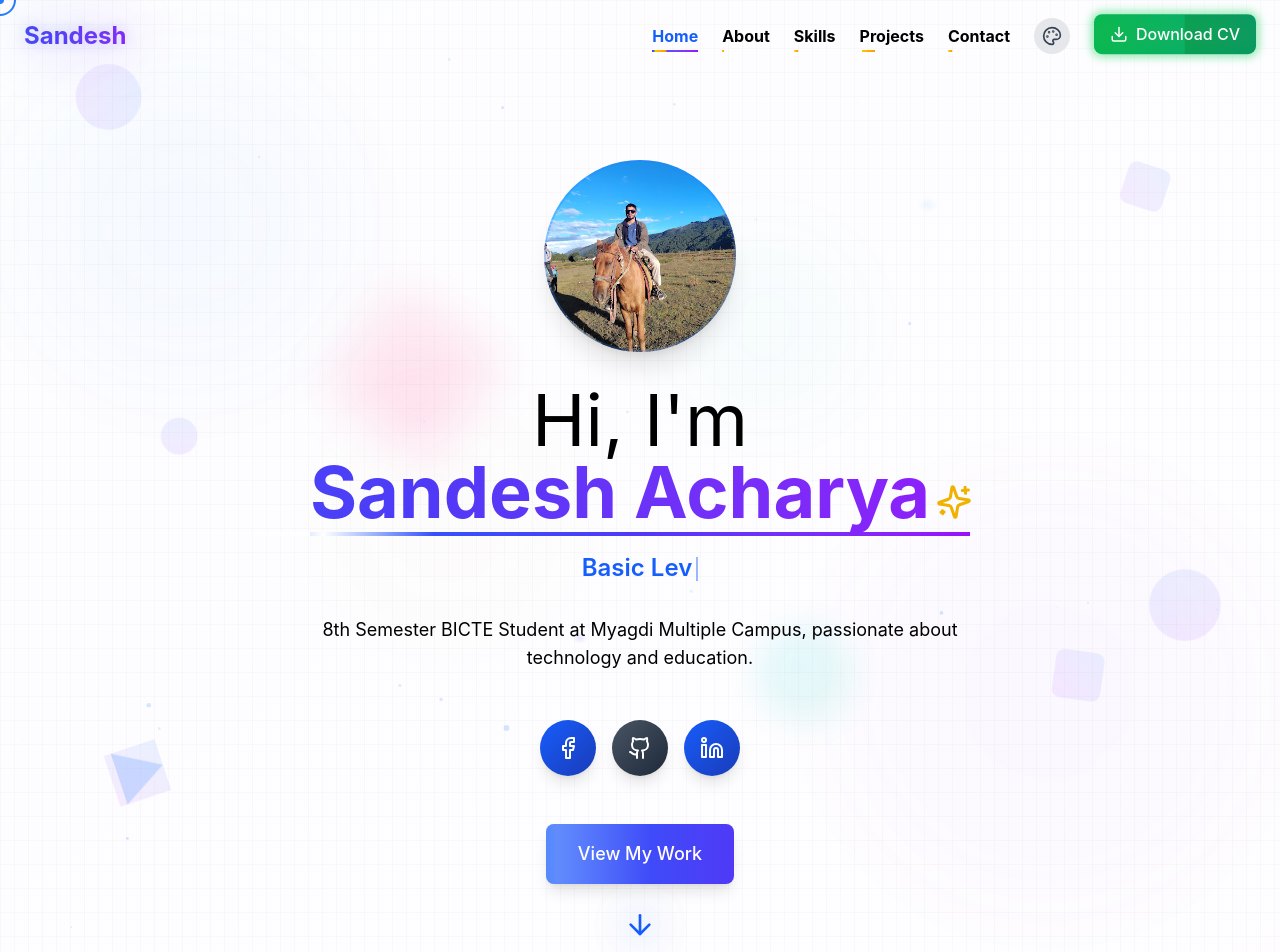
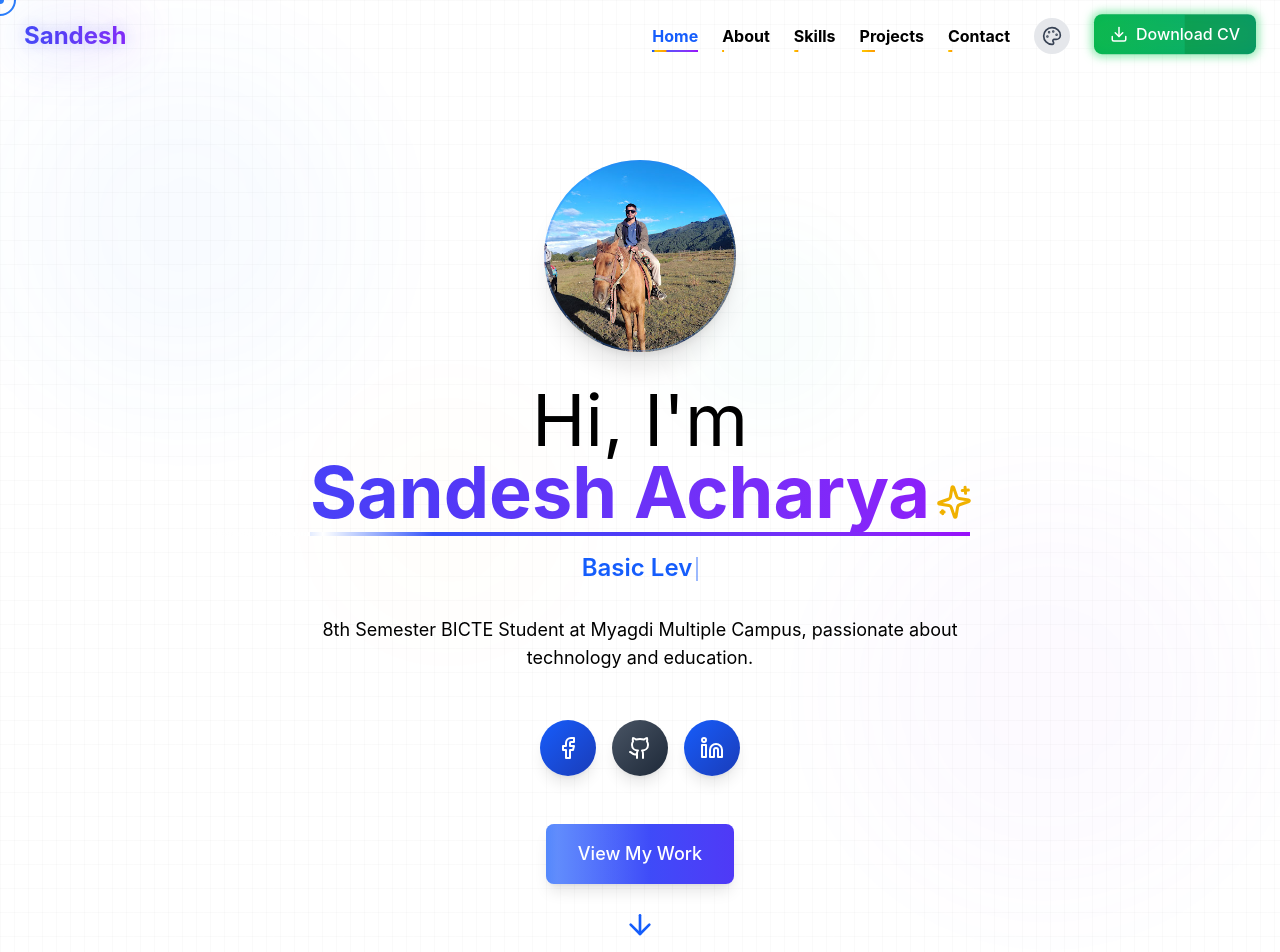
Before and after one commit to sandeshacharya2/sandesh2, a React (Vite) app: page / in a window 1280 px wide. Shown: the top 952 px of the page. Built offline with nearby package versions, Linux system fonts and the light colour scheme.

Commit message:
Optimize Hero component for mobile performance
Removed heavy particle and shape components for mobile optimization and adjusted animations to enhance performance on mobile devices.

```diff
--- a/src/app/components/Hero.tsx
+++ b/src/app/components/Hero.tsx
@@ -1,8 +1,6 @@
 import { useState, useEffect } from 'react';
 import { Github, Linkedin, ArrowDown, Sparkles, Facebook } from 'lucide-react';
 import { motion } from 'motion/react';
-import { ParticlesBackground } from '@/app/components/ParticlesBackground';
-import { FloatingShapes } from '@/app/components/FloatingShapes';
 import { TypingAnimation } from '@/app/components/TypingAnimation';
 import { ImageWithFallback } from '@/app/components/figma/ImageWithFallback';
 
@@ -29,18 +27,12 @@ export function Hero() {
   };
 
   return (
-    // FIX 1: Use 100dvh (dynamic viewport height) to prevent mobile browser address bar from causing layout jumps and animation restarts
+    // FIX 1: 100dvh prevents mobile browser address bar from causing layout jumps and animation restarts
     <section id="hero" className="min-h-[100dvh] flex items-center justify-center pt-20 relative overflow-hidden bg-theme">
 
-      {/* FIX 2: Completely unmount heavy particle/shape components on mobile to save GPU */}
-      {!isMobile && (
-        <>
-          <ParticlesBackground />
-          <FloatingShapes />
-        </>
-      )}
+      {/* FIX 2: Completely removed ParticlesBackground and FloatingShapes to stop mobile GPU hanging */}
 
-      {/* Enhanced animated background elements - Disabled on mobile */}
+      {/* Background elements - ONLY rendered on desktop */}
       {!isMobile && (
         <>
           <motion.div
@@ -63,74 +55,23 @@ export function Hero() {
             transition={{ duration: 12, repeat: Infinity, ease: 'linear' }}
             className="absolute bottom-1/3 left-1/4 w-64 h-64 bg-amber-400/10 dark:bg-amber-500/5 rounded-full blur-2xl"
           />
-          <motion.div
-            animate={{ x: [-50, 50, -50], y: [20, -20, 20], rotate: [0, 180, 360] }}
-            transition={{ duration: 10, repeat: Infinity, ease: 'easeInOut' }}
-            className="absolute top-1/3 left-1/4 w-32 h-32 bg-gradient-to-br from-pink-400/20 to-rose-500/10 dark:from-pink-500/10 dark:to-rose-600/10 rounded-lg blur-xl"
-          />
-          <motion.div
-            animate={{ scale: [1, 1.3, 1], opacity: [0.4, 0.1, 0.4] }}
-            transition={{ duration: 6, repeat: Infinity, repeatDelay: 2 }}
-            className="absolute bottom-1/4 right-1/3 w-24 h-24 bg-gradient-to-br from-cyan-400/30 to-emerald-500/20 dark:from-cyan-500/15 dark:to-emerald-600/15 rounded-full blur-lg"
-          />
         </>
       )}
 
-      {/* Animated grid background (Lightweight, kept on mobile but simplified) */}
-      <div className="absolute inset-0 bg-[linear-gradient(to_right,#8080800a_1px,transparent_1px),linear-gradient(to_bottom,#8080800a_1px,transparent_1px)] bg-[size:14px_24px]">
-        <motion.div
-          animate={isMobile ? {} : { opacity: [0.1, 0.3, 0.1] }}
-          transition={{ duration: 4, repeat: Infinity }}
-          className="absolute inset-0 bg-gradient-to-br from-blue-500/5 to-purple-600/5"
-        />
-      </div>
-
-      {/* Floating orbs with path animation - Disabled on mobile */}
-      {!isMobile && (
-        <motion.div
-          animate={{ pathLength: [0, 1], opacity: [0, 1, 0] }}
-          transition={{ duration: 8, repeat: Infinity, ease: 'easeInOut' }}
-          className="absolute top-0 left-0 w-full h-full pointer-events-none"
-          style={{
-            maskImage: 'radial-gradient(circle, white 10%, transparent 70%)',
-            WebkitMaskImage: 'radial-gradient(circle, white 10%, transparent 70%)'
-          }}
-        >
-          <svg className="w-full h-full" viewBox="0 0 1000 1000" preserveAspectRatio="none">
-            <motion.circle
-              cx="200" cy="300" r="8" fill="url(#blueOrb)"
-              animate={{ cx: [200, 800, 200], cy: [300, 200, 300] }}
-              transition={{ duration: 15, repeat: Infinity, ease: 'linear' }}
-            />
-            <motion.circle
-              cx="700" cy="600" r="6" fill="url(#purpleOrb)"
-              animate={{ cx: [700, 300, 700], cy: [600, 700, 600] }}
-              transition={{ duration: 18, repeat: Infinity, ease: 'linear', delay: 1 }}
-            />
-            <defs>
-              <radialGradient id="blueOrb" cx="50%" cy="50%" r="50%" fx="50%" fy="50%">
-                <stop offset="0%" stopColor="#3b82f6" stopOpacity="0.8"/>
-                <stop offset="100%" stopColor="#3b82f6" stopOpacity="0"/>
-              </radialGradient>
-              <radialGradient id="purpleOrb" cx="50%" cy="50%" r="50%" fx="50%" fy="50%">
-                <stop offset="0%" stopColor="#8b5cf6" stopOpacity="0.7"/>
-                <stop offset="100%" stopColor="#8b5cf6" stopOpacity="0"/>
-              </radialGradient>
-            </defs>
-          </svg>
-        </motion.div>
-      )}
+      {/* Lightweight static grid background (safe for mobile) */}
+      <div className="absolute inset-0 bg-[linear-gradient(to_right,#8080800a_1px,transparent_1px),linear-gradient(to_bottom,#8080800a_1px,transparent_1px)] bg-[size:14px_24px]" />
 
       <div className="container mx-auto px-6 py-20 relative z-10">
         <div className="max-w-4xl mx-auto text-center">
-          {/* Avatar with simplified animation */}
+
+          {/* FIX 3: Avatar is now completely static with no extra animations or circles */}
           <motion.div
-            initial={{ opacity: 0, scale: 0.9 }}
+            initial={{ opacity: 0, scale: 0.95 }}
             animate={{ opacity: 1, scale: 1 }}
-            transition={{ duration: 0.5, delay: 0.2 }}
+            transition={{ duration: 0.6, delay: 0.2 }}
             className="mb-8"
           >
-            <div className="w-40 h-40 md:w-48 md:h-48 mx-auto mb-6 rounded-full relative overflow-hidden shadow-xl">
+            <div className="w-40 h-40 md:w-48 md:h-48 mx-auto mb-6 rounded-full relative overflow-hidden shadow-xl bg-gray-100 dark:bg-gray-800">
               <ImageWithFallback
                 src="/s.jpg"
                 alt="Sandesh Acharya"
@@ -163,33 +104,41 @@ export function Hero() {
               >
                 <motion.span
                   className="bg-gradient-to-r from-blue-600 via-indigo-600 to-purple-600 bg-clip-text text-transparent font-bold"
-                  // FIX 3: Disable infinite gradient shift on mobile
+                  // FIX 4: Disable infinite gradient shift on mobile
                   animate={isMobile ? {} : { backgroundPosition: ['0% 50%', '100% 50%', '0% 50%'] }}
                   transition={{ duration: 5, repeat: Infinity }}
                   style={{ backgroundSize: '200% 200%' }}
                 >
                   Sandesh Acharya
                 </motion.span>
+
+                {/* FIX 5: Sparkles are static on mobile, animated only on desktop */}
+                {isMobile ? (
+                  <Sparkles className="text-yellow-500 inline-block ml-2" size={32} />
+                ) : (
                   <motion.span
-                  animate={isMobile ? {} : { rotate: [0, 14, -8, 14, -4, 10, 0], scale: [1, 1.2, 1] }}
+                    animate={{ rotate: [0, 14, -8, 14, -4, 10, 0], scale: [1, 1.2, 1] }}
                     transition={{ duration: 2, delay: 1, repeat: Infinity, repeatDelay: 3 }}
                     className="inline-block ml-2"
                   >
                     <Sparkles className="text-yellow-500" size={32} />
                   </motion.span>
+                )}
 
-                {/* Animated underline - Disabled infinite shimmer on mobile */}
+                {/* Underline: No infinite shimmer on mobile */}
                 <motion.div
                   initial={{ scaleX: 0 }}
                   animate={{ scaleX: 1 }}
                   transition={{ duration: 1, delay: 1.2 }}
                   className="absolute -bottom-2 left-0 right-0 h-1 bg-gradient-to-r from-blue-600 via-indigo-600 to-purple-600 origin-left"
                 >
+                  {!isMobile && (
                     <motion.div
-                    animate={isMobile ? {} : { x: ['-100%', '100%'] }}
+                      animate={{ x: ['-100%', '100%'] }}
                       transition={{ duration: 2, repeat: Infinity, ease: 'linear' }}
                       className="h-full w-1/3 bg-gradient-to-r from-transparent via-white to-transparent"
                     />
+                  )}
                 </motion.div>
               </motion.span>
             </motion.h1>
@@ -242,23 +191,15 @@ export function Hero() {
                 href={href}
                 target="_blank"
                 rel="noopener noreferrer"
-                initial={{ opacity: 0, scale: 0, rotate: -180 }}
-                animate={{ opacity: 1, scale: 1, rotate: 0 }}
-                transition={{ type: 'spring', stiffness: 260, damping: 20, delay: 1.4 + index * 0.1 }}
-                whileHover={isMobile ? {} : { scale: 1.3, rotate: [0, -10, 10, -10, 0], y: -5 }}
-                whileTap={{ scale: 0.9 }}
-                className={`p-4 bg-gradient-to-br ${bgColor} text-white rounded-full shadow-lg hover:shadow-2xl transition-shadow relative group`}
+                initial={{ opacity: 0, scale: 0.5 }}
+                animate={{ opacity: 1, scale: 1 }}
+                transition={{ duration: 0.5, delay: 1.4 + index * 0.1 }}
+                whileHover={isMobile ? {} : { scale: 1.1, y: -5 }}
+                whileTap={{ scale: 0.95 }}
+                className={`p-4 bg-gradient-to-br ${bgColor} text-white rounded-full shadow-lg transition-shadow relative group`}
                 aria-label={label}
               >
                 <Icon size={24} />
-                {!isMobile && (
-                  <motion.div
-                    className="absolute inset-0 rounded-full bg-white"
-                    initial={{ scale: 0, opacity: 0.5 }}
-                    whileHover={{ scale: 1.5, opacity: 0 }}
-                    transition={{ duration: 0.5 }}
-                  />
-                )}
               </motion.a>
             ))}
           </motion.div>
@@ -272,7 +213,7 @@ export function Hero() {
             onClick={() => scrollToSection('projects')}
             className="px-8 py-4 bg-gradient-to-r from-blue-600 to-indigo-600 text-white rounded-lg text-lg font-medium shadow-lg relative overflow-hidden group"
           >
-            {/* Button shimmer - Disabled on mobile */}
+            {/* Button shimmer: ONLY on desktop */}
             {!isMobile && (
               <motion.div
                 animate={{ x: ['-100%', '100%'] }}
@@ -280,30 +221,17 @@ export function Hero() {
                 className="absolute inset-0 bg-gradient-to-r from-transparent via-white/30 to-transparent"
               />
             )}
-            <motion.div
-              className="absolute inset-0 bg-gradient-to-r from-blue-400 to-indigo-400"
-              initial={{ y: '100%' }}
-              whileHover={isMobile ? {} : { y: 0 }}
-              transition={{ duration: 0.3 }}
-            />
             <span className="relative z-10">View My Work</span>
           </motion.button>
 
           <motion.button
-            // FIX 4: Simplified arrow animation for mobile
-            animate={isMobile ? { y: [0, 5, 0] } : { y: [0, 10, 0] }}
+            // FIX 6: Disable bouncing arrow animation on mobile
+            animate={isMobile ? {} : { y: [0, 10, 0] }}
             transition={{ duration: 1.5, repeat: Infinity, ease: 'easeInOut' }}
             onClick={() => scrollToSection('about')}
             className="absolute bottom-8 left-1/2 transform -translate-x-1/2"
           >
-            {!isMobile && (
-              <motion.div
-                animate={{ scale: [1, 1.2, 1], opacity: [1, 0.5, 1] }}
-                transition={{ duration: 2, repeat: Infinity }}
-                className="absolute inset-0 bg-blue-500/20 rounded-full blur-lg"
-              />
-            )}
-            <ArrowDown size={32} className="text-blue-600 dark:text-blue-400 relative z-10" />
+            <ArrowDown size={32} className="text-blue-600 dark:text-blue-400" />
           </motion.button>
         </div>
       </div>
```
Lines whose indentation alone changed are shown as unchanged.
